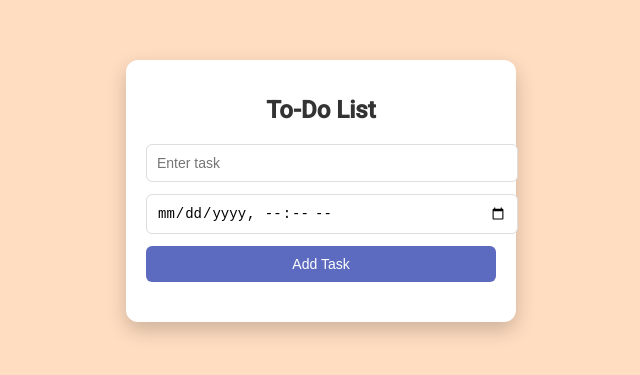
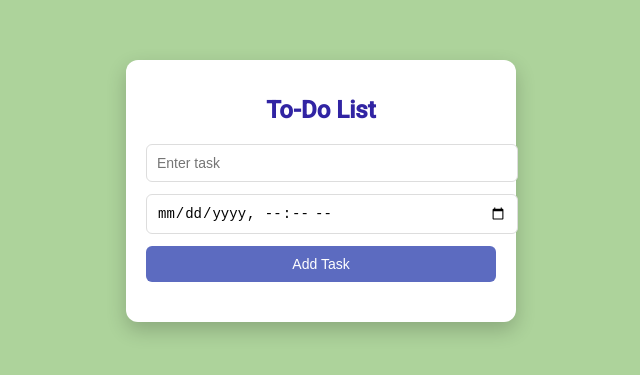
Before and after one commit to CodeMaster-123-netizen/DingDong_00, a plain HTML site: page index.html in a window 1280 px wide. Shown: the part 209-584 px from the top of the page, without its empty margins (319-959 px from the left). Drawn offline with Linux system fonts and the light colour scheme.

Commit message:
change background color

```diff
--- a/index.html
+++ b/index.html
@@ -12,7 +12,7 @@
       justify-content: center;
       align-items: center;
       min-height: 100vh;
-      background: #ffddc1; /* Updated background color */
+      background: #add39b; /* Updated background color */
       margin: 0;
       font-family: 'Roboto', sans-serif; /* Updated font */
     }
@@ -26,7 +26,7 @@
     }
     h1 {
       font-size: 24px;
-      color: #333;
+      color: #3124a3;
       margin-bottom: 20px;
     }
     .input-container {
```
